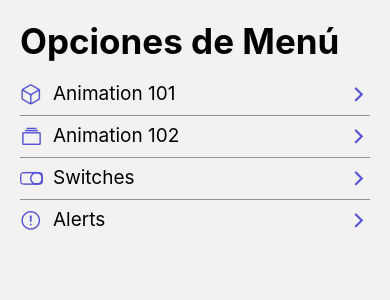
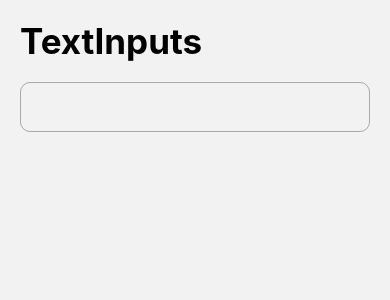
Before and after one commit to JorgeLpzGnz/06-RNComponents, a React Native app: screen /TextInputScreen in a window 390 px wide. Shown: the top 300 px of the page. Built offline with nearby package versions, Linux system fonts and the light colour scheme.

Commit message:
206. TextInput

```diff
--- a/src/data/menuItems.tsx
+++ b/src/data/menuItems.tsx
@@ -20,5 +20,10 @@
         name: 'Alerts',
         icon: 'alert-circle-outline',
         component: 'AlertsScreen'
+    },
+    {
+        name: 'TextInputs',
+        icon: 'document-text-outline',
+        component: 'TextInputScreen'
     }
 ]
--- a/src/navigator/Navigator.tsx
+++ b/src/navigator/Navigator.tsx
@@ -4,6 +4,7 @@
 import { Animation102Screen } from '../screens/Animation102Screen';
 import { SwitchScreen } from '../screens/SwitchScreen';
 import { AlertsScreen } from '../screens/AlertsScreen';
+import { TextInputScreen } from '../screens/TextInputScreen';
 
 const Stack = createStackNavigator();
 
@@ -15,6 +16,7 @@
       <Stack.Screen name="Animation102Screen" component={ Animation102Screen } />
       <Stack.Screen name="SwitchScreen" component={ SwitchScreen } />
       <Stack.Screen name="AlertsScreen" component={ AlertsScreen } />
+      <Stack.Screen name="TextInputScreen" component={ TextInputScreen } />
     </Stack.Navigator>
   );
 }
--- /dev/null
+++ b/src/screens/TextInputScreen.tsx
@@ -0,0 +1,27 @@
+import React from 'react'
+import { StyleSheet, TextInput, View } from 'react-native'
+import { HeaderTitle } from '../components/HeaderTitle'
+import { styles } from '../theme/appTheme'
+
+export const TextInputScreen = () => {
+    return (
+        <View style={ styles.globalMargin }>
+            <HeaderTitle title="TextInputs"/>
+
+            <TextInput
+                style={ stylesScreen.inputStyle }
+            />
+        </View>
+    )
+}
+
+
+const stylesScreen = StyleSheet.create({
+    inputStyle: {
+        borderWidth: 1,
+        borderColor: 'rgba( 0, 0, 0, 0.3 )',
+        height: 50,
+        paddingHorizontal: 10,
+        borderRadius: 10,
+    }
+});
```
